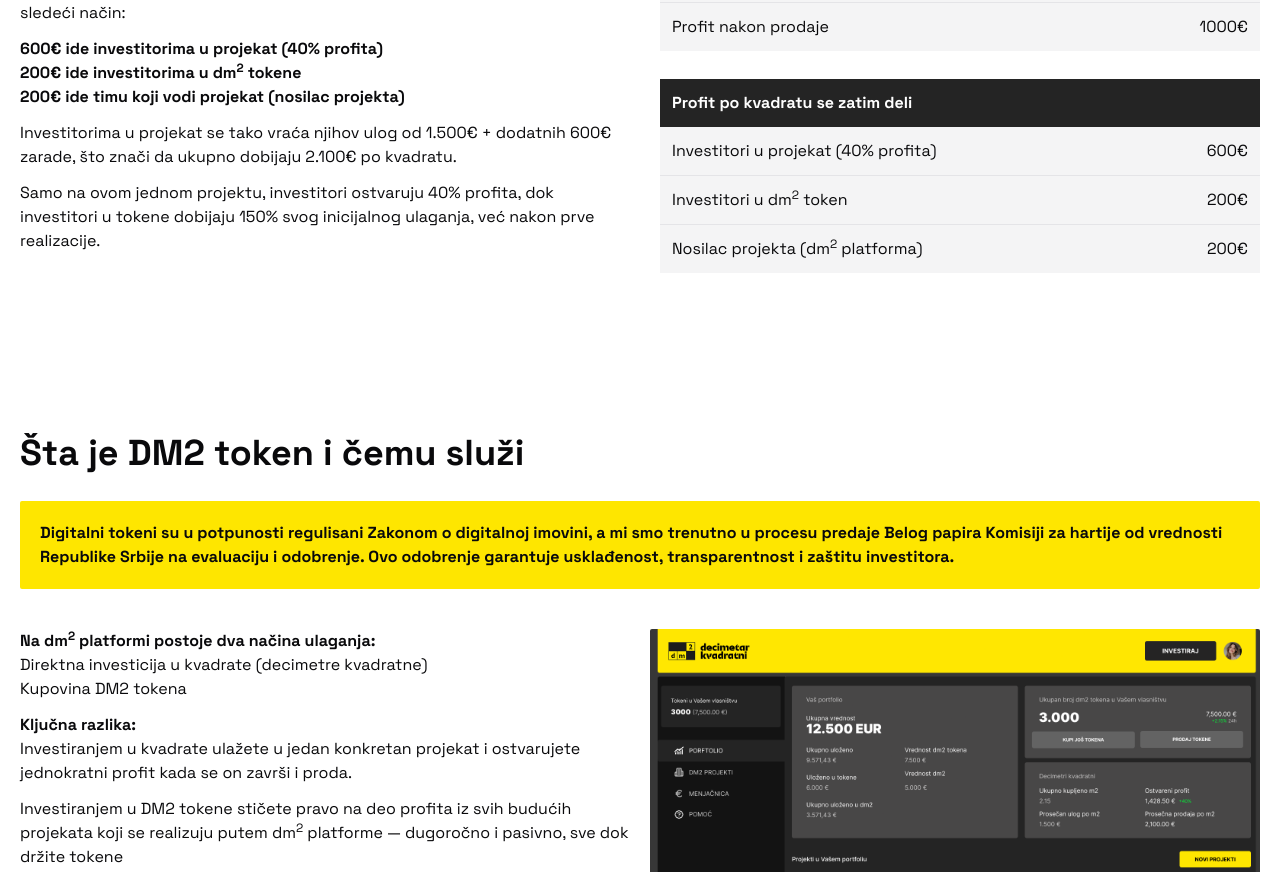
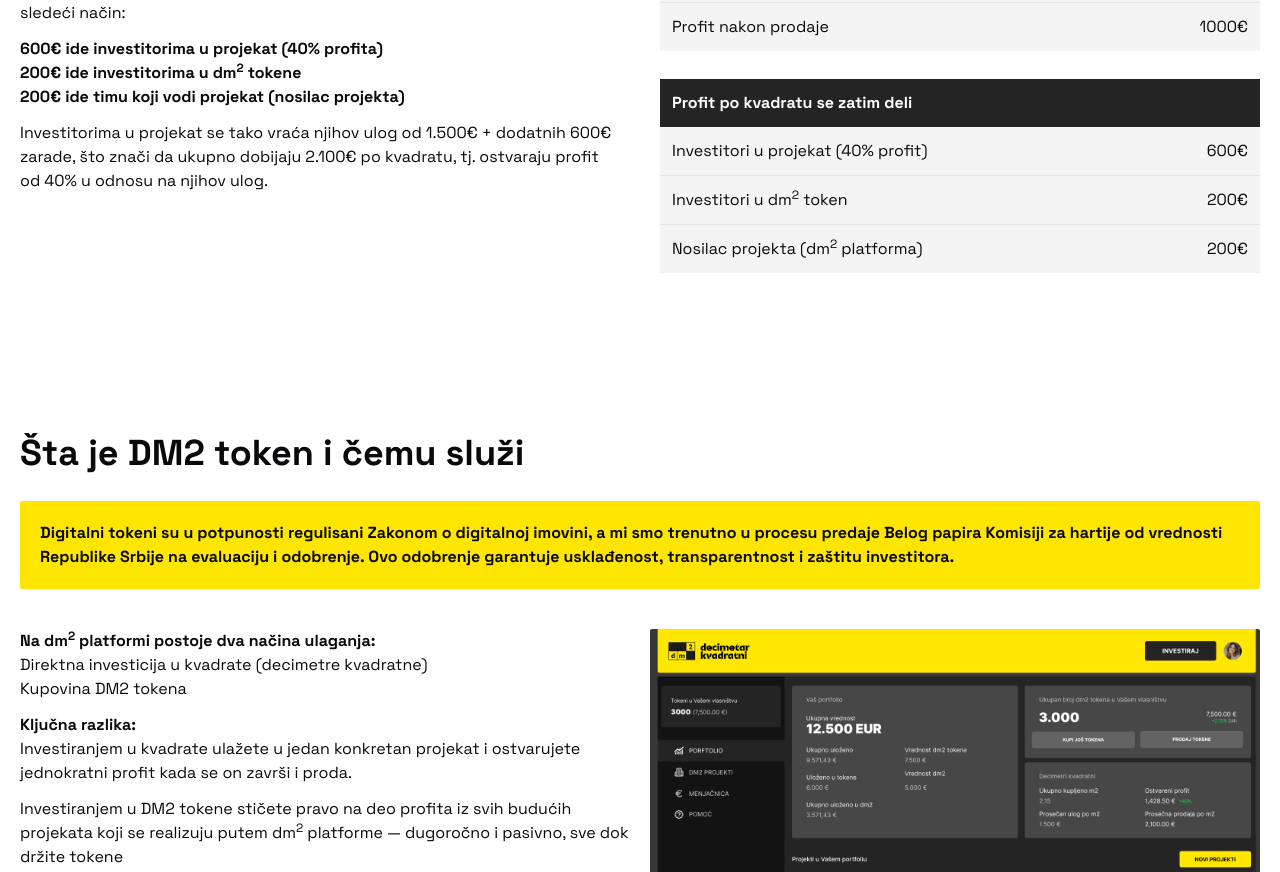
Before and after one commit to develo-pera/dm2, a Next.js app: page / in a window 1280 px wide. Shown: the part 3603-4475 px from the top of the page. Built offline with nearby package versions, Linux system fonts and the light colour scheme.

Commit message:
Change profit sharing content

```diff
--- a/src/app/components/landing/how-it-wroks.tsx
+++ b/src/app/components/landing/how-it-wroks.tsx
@@ -104,13 +104,13 @@
             </div>
             <p className="mb-3">
               Investitorima u projekat se tako vraća njihov ulog od 1.500€ +
-              dodatnih 600€ zarade, što znači da ukupno dobijaju 2.100€ po kvadratu.
+              dodatnih 600€ zarade, što znači da ukupno dobijaju 2.100€ po kvadratu, tj. ostvaraju profit od 40% u odnosu na njihov ulog.
             </p>
-            <p>
+            {/* <p>
               Samo na ovom jednom projektu, investitori ostvaruju 40% profita,
               dok investitori u tokene dobijaju 150% svog inicijalnog ulaganja,
               već nakon prve realizacije.
-            </p>
+            </p> */}
           </div>
           <div>
             <div className="grid grid-cols-2">
@@ -122,7 +122,7 @@
               <p className="bg-zinc-100 p-3 ">Profit nakon prodaje</p>
               <p className="bg-zinc-100 p-3 text-right flex items-center justify-end">1000€</p>
               <p className="col-span-2 font-bold bg-[#242424] text-white p-3 mt-7">Profit po kvadratu se zatim deli</p>
-              <p className="bg-zinc-100 p-3 border-b border-zinc-200">Investitori u projekat (40% profita)</p>
+              <p className="bg-zinc-100 p-3 border-b border-zinc-200">Investitori u projekat (40% profit)</p>
               <p className="bg-zinc-100 p-3 border-b border-zinc-200 flex items-center justify-end">600€</p>
               <p className="bg-zinc-100 p-3 border-b border-zinc-200">Investitori u dm<sup>2</sup> token</p>
               <p className="bg-zinc-100 p-3 text-right border-b border-zinc-200 flex items-center justify-end">200€</p>
```
